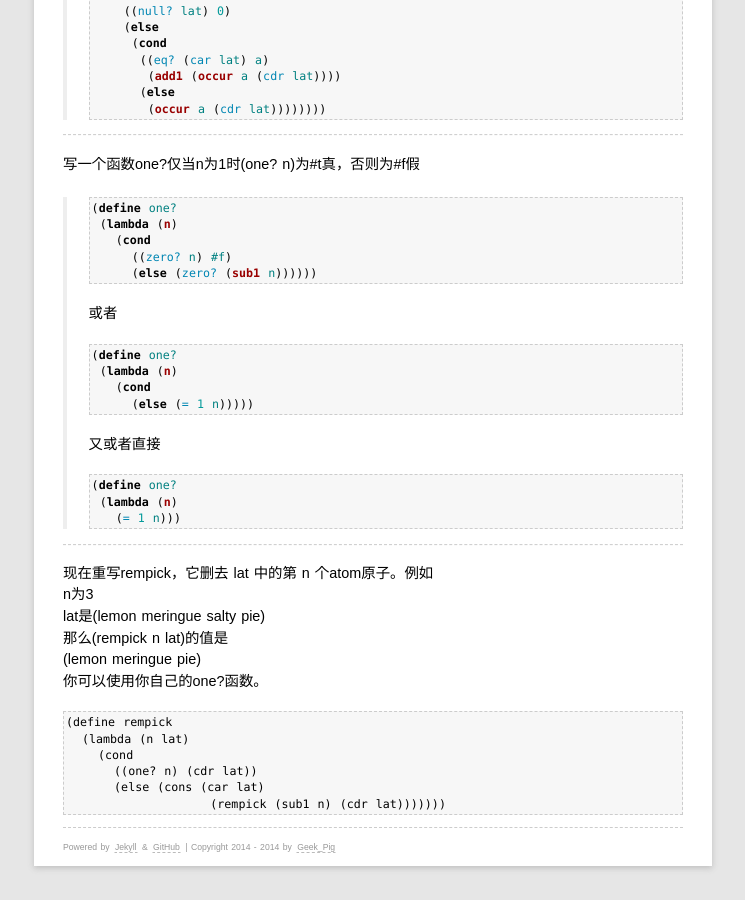
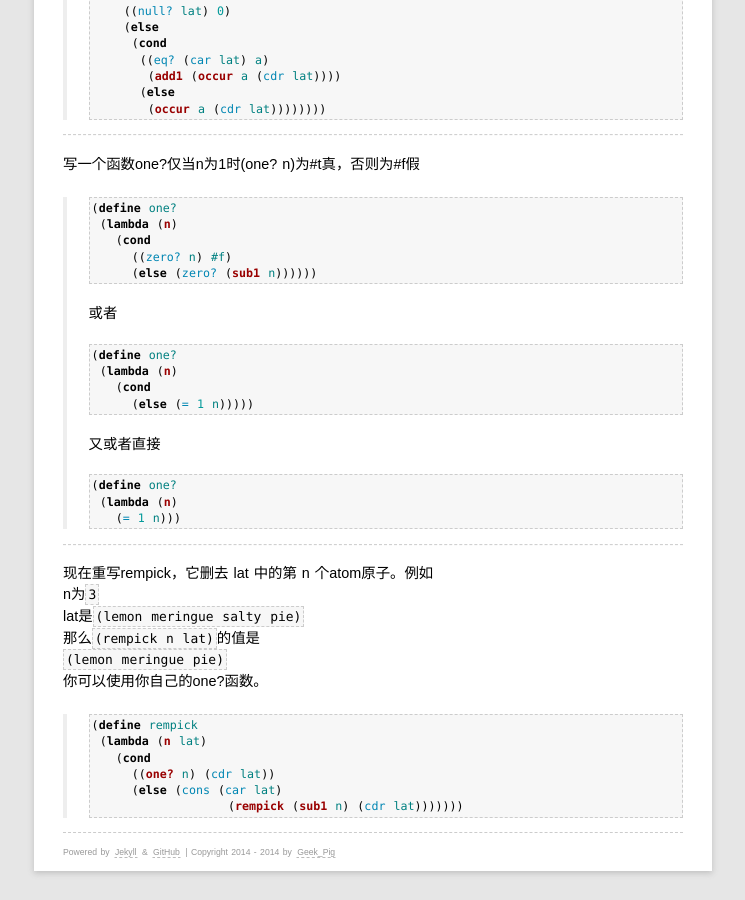
Before and after one commit to rhuichao/uternet.github.io, a Jekyll site: the page built from TLS/04.md, in a window 1280 px wide and 900 px high, scrolled down 17026 px. Shown: the whole window, without its empty margins (267-1012 px from the left). Built offline with Jekyll 4.4.1, drawn with Linux system fonts in a browser that asks for light colours; some web fonts are replaced; Markdown is read by kramdown in place of the engine named in the settings; some of the changed lines change nothing that is shown.

Commit message:
new document posted

````diff
--- a/TLS/04.md
+++ b/TLS/04.md
@@ -1068,17 +1068,17 @@ a 是 `tomato`
 --------------
 
 现在重写rempick，它删去 lat 中的第 n 个atom原子。例如
-n为3
-lat是(lemon meringue salty pie)
-那么(rempick n lat)的值是
-(lemon meringue pie)
+n为`3`
+lat是`(lemon meringue salty pie)`
+那么`(rempick n lat)`的值是
+`(lemon meringue pie)`
 你可以使用你自己的one?函数。
 
-```
-(define rempick
-  (lambda (n lat)
-    (cond
-      ((one? n) (cdr lat))
-      (else (cons (car lat)
-                  (rempick (sub1 n) (cdr lat)))))))
-```
+>```scheme
+>(define rempick
+>  (lambda (n lat)
+>    (cond
+>      ((one? n) (cdr lat))
+>      (else (cons (car lat)
+>                  (rempick (sub1 n) (cdr lat)))))))
+>```
````
